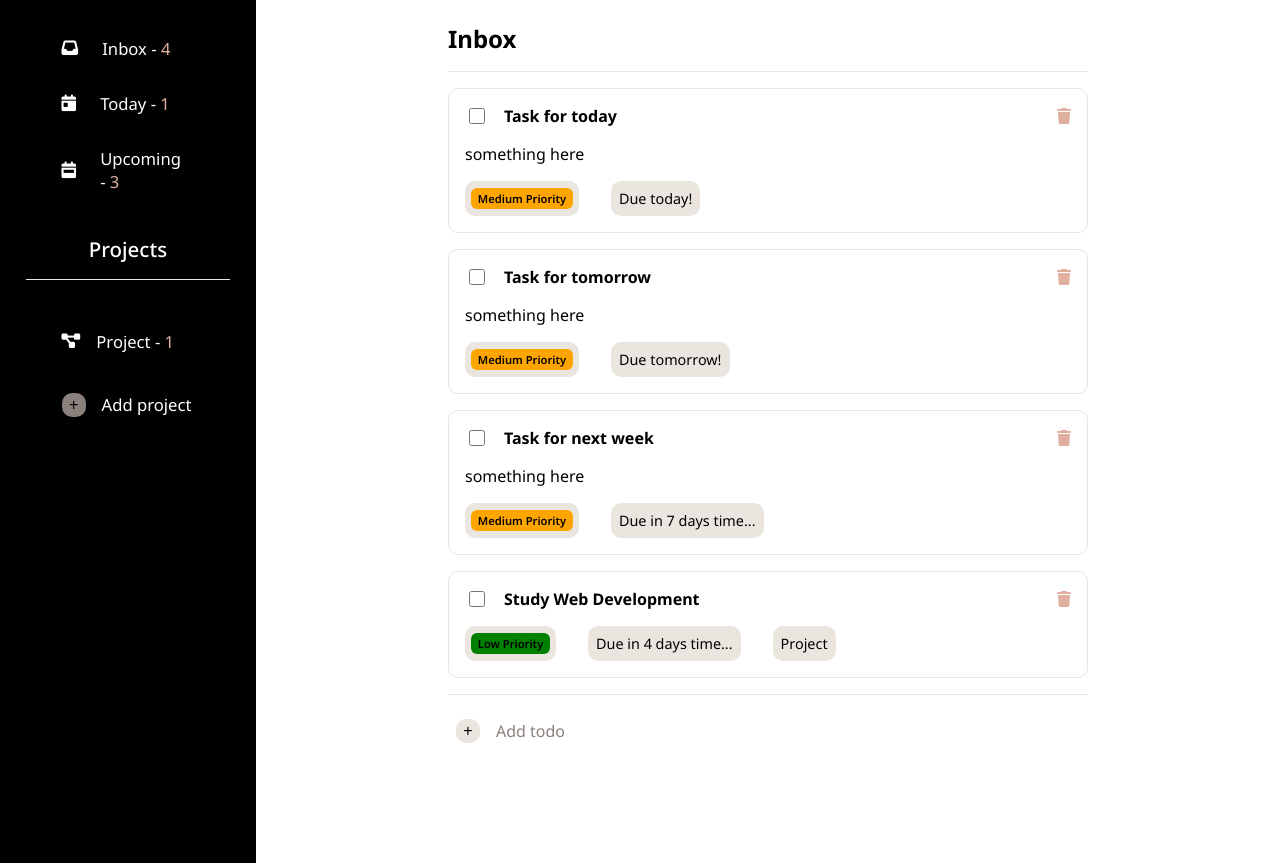
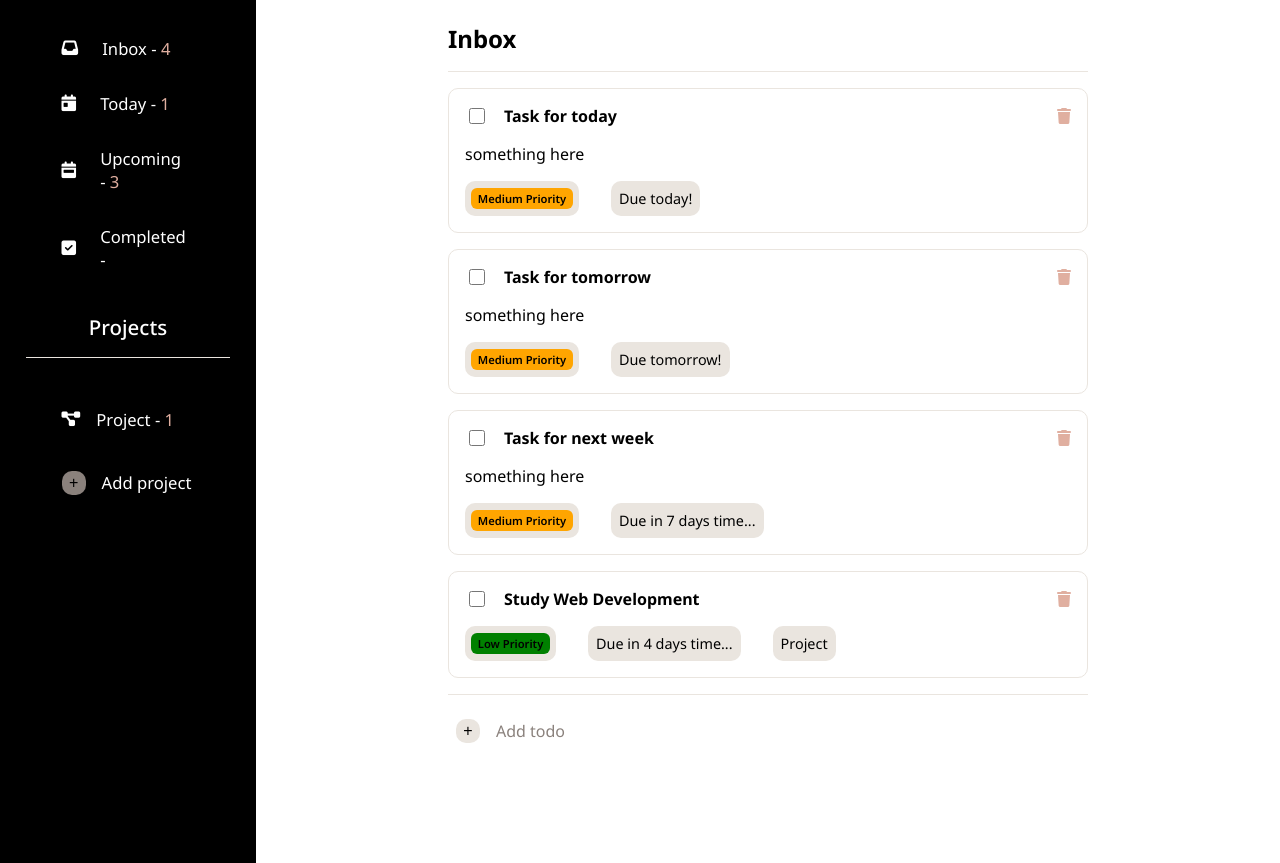
Before and after one commit to dave-forbes/todo-list, a website built with webpack: page dist/index.html in a window 1280 px wide. Shown: the part 74-937 px from the top of the page. Built offline with nearby package versions, Linux system fonts and the light colour scheme.

Commit message:
added completed nav item

```diff
--- a/dist/index.html
+++ b/dist/index.html
@@ -27,6 +27,10 @@
       <div data-index="Upcoming" id="upcoming" class="nav-item">
         <i data-index="Upcoming" class="fa-solid fa-calendar-week"></i>
         <li data-index="Upcoming">Upcoming - <span data-index="Upcoming"></span></li>
+      </div>
+      <div data-index="Completed" id="completed" class="nav-item">
+        <i data-index="Completed" class="fa-solid fa-square-check"></i>
+        <li data-index="Completed">Completed - <span data-index="Completed"></span></li>
       </div>
     </ul>
     <h2 class="projects-title">Projects</h2>
```
